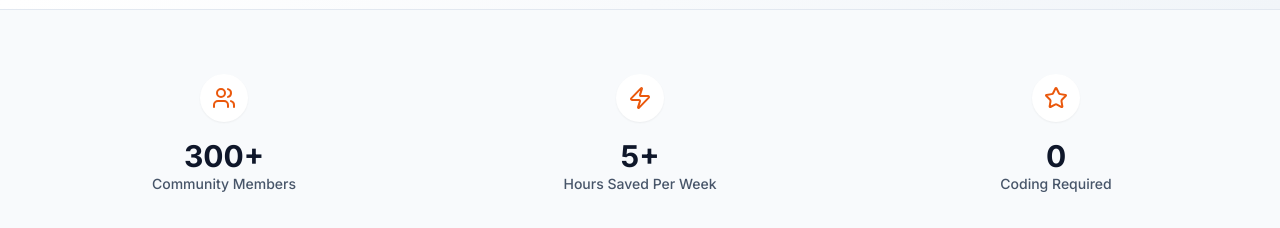
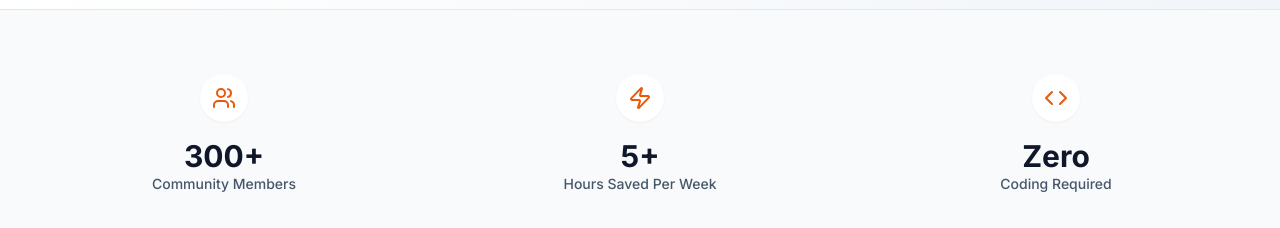
Before and after one commit to mjenkinson233/aitomation-academy, a Next.js app: page / in a window 1280 px wide. Shown: the part 1060-1288 px from the top of the page. Built offline with nearby package versions, Linux system fonts and the light colour scheme; no server answers.

Commit message:
feat: use image logo in navbar, add favicon, community wins section

```diff
--- a/app/sections/social-proof.tsx
+++ b/app/sections/social-proof.tsx
@@ -1,6 +1,6 @@
 "use client";
 
-import { Users, Star, Zap } from "lucide-react";
+import { Users, Zap, Code } from "lucide-react";
 
 const stats = [
   {
@@ -14,8 +14,8 @@ const stats = [
     label: "Hours Saved Per Week",
   },
   {
-    icon: Star,
-    value: "0",
+    icon: Code,
+    value: "Zero",
     label: "Coding Required",
   },
 ];
@@ -37,7 +37,7 @@ export function SocialProof() {
           ))}
         </div>
 
-        {/* Trust badges / logos could go here */}
+        {/* Audience types */}
         <div className="mt-12 text-center">
           <p className="text-sm font-medium text-slate-500 uppercase tracking-wider">
             Built for professionals
```
